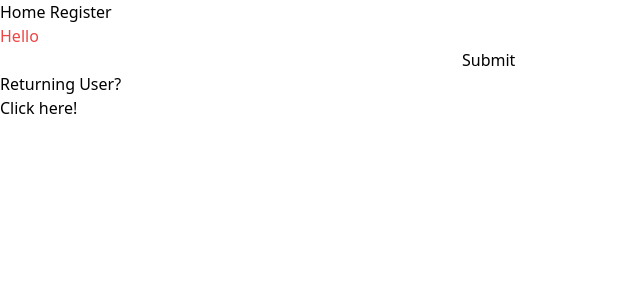
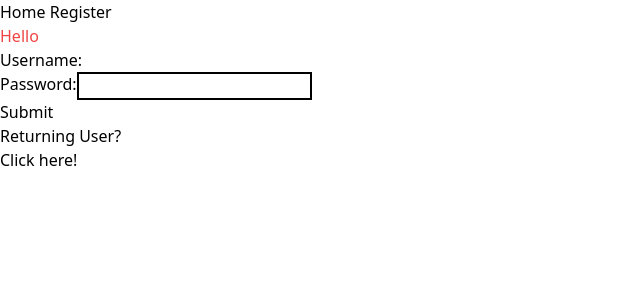
Before and after one commit to staten-island-tech/supabase-project-ya-like-jazz, a Vue app in the folder app/: page /register in a window 1280 px wide. Shown: the top 300 px of the page, without its empty margins (0-640 px from the left). Built offline with nearby package versions, Linux system fonts and the light colour scheme; the HTML template or start-up script is replaced by a standard one.

Commit message:
Update RegisterWebsite.vue

```diff
--- a/app/src/views/RegisterWebsite.vue
+++ b/app/src/views/RegisterWebsite.vue
@@ -1,8 +1,21 @@
 <template>
   <div>
     <h1 class="text-red-500">Hello</h1>
-    <input type="text" v-model="username" />
-    <input type="text" v-model="password" />
+    <div class="flex justify-start flex-wrap">
+      <label for="username">Username:</label>
+      <input type="text" class="border-solid border-black" id="username" v-model="username" />
+    </div>
+
+    <div class="flex justify-start flex-wrap">
+      <label for="Password">Password:</label>
+      <input
+        type="text"
+        class="border-solid border-2 rounded-x border-black"
+        id="password"
+        v-model="password"
+      />
+    </div>
+
     <input type="submit" @click="signUpNewUser()" />
     <div>
       <h2>Returning User?</h2>
```
